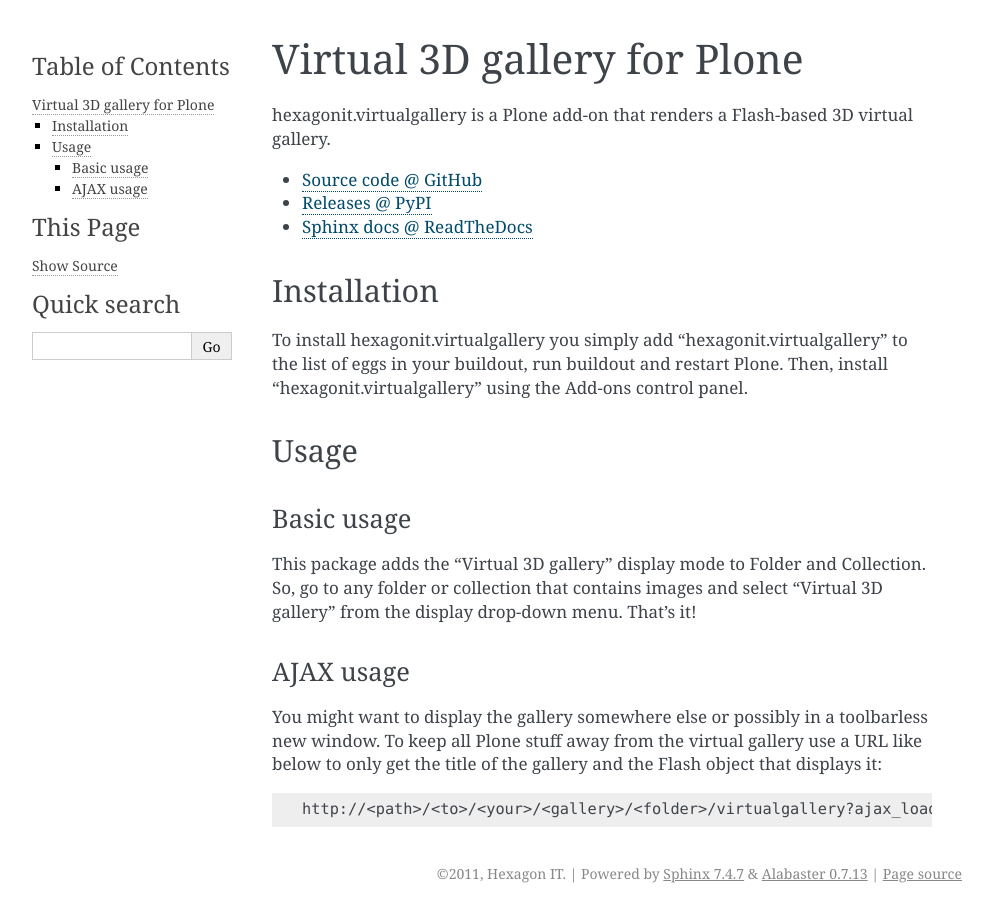
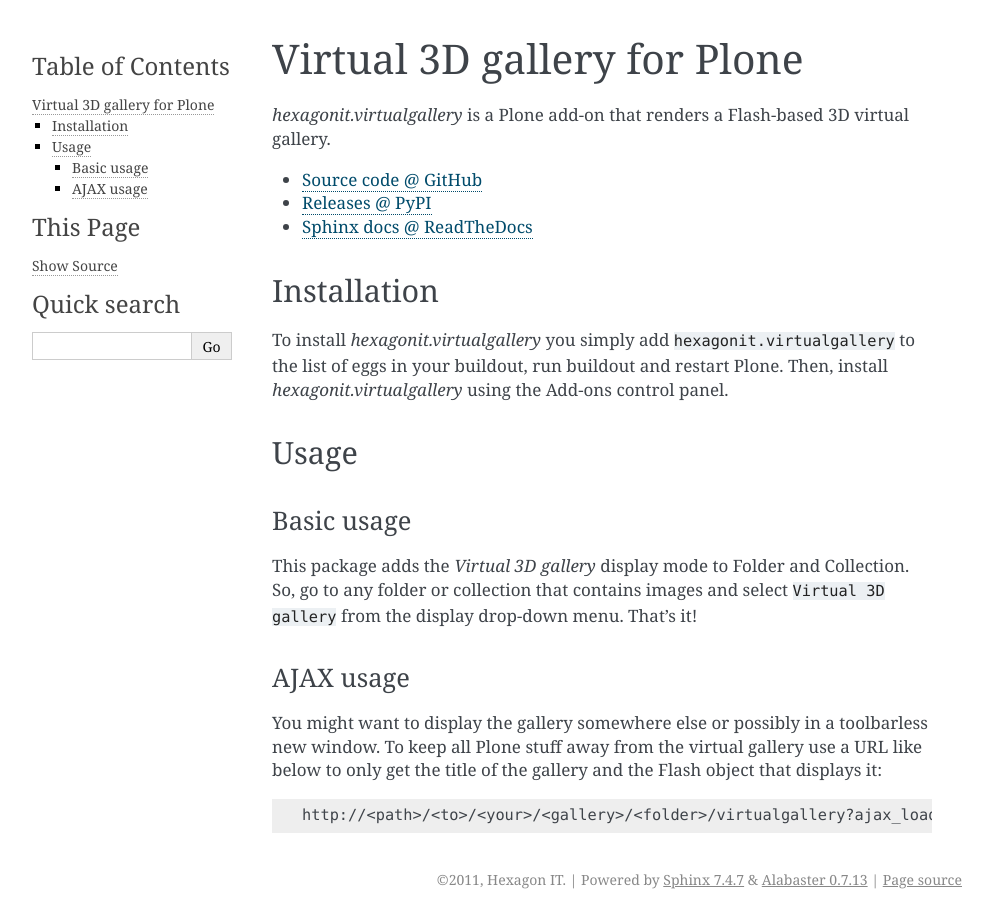
Before and after one commit to hexagonit/hexagonit.virtualgallery, a Sphinx documentation site: the page built from hexagonit/virtualgallery/docs/README.rst, in a window 1280 px wide. Shown: the whole page, without its empty margins (148-1141 px from the left). Built offline with Sphinx 7.4.7, drawn with Linux system fonts in a browser that asks for light colours.

```diff
--- a/hexagonit/virtualgallery/docs/README.rst
+++ b/hexagonit/virtualgallery/docs/README.rst
@@ -2,7 +2,7 @@
 Virtual 3D gallery for Plone
 ============================
 
-hexagonit.virtualgallery is a Plone add-on that renders a Flash-based 3D virtual gallery.
+`hexagonit.virtualgallery` is a Plone add-on that renders a Flash-based 3D virtual gallery.
 
 * `Source code @ GitHub <http://github.com/hexagonit/hexagonit.virtualgallery>`_
 * `Releases @ PyPI <http://pypi.python.org/pypi/hexagonit.virtualgallery>`_
@@ -11,7 +11,7 @@ hexagonit.virtualgallery is a Plone add-on that renders a Flash-based 3D virtual
 Installation
 ============
 
-To install hexagonit.virtualgallery you simply add "hexagonit.virtualgallery" to the list of eggs in your buildout, run buildout and restart Plone. Then, install "hexagonit.virtualgallery" using the Add-ons control panel.
+To install `hexagonit.virtualgallery` you simply add ``hexagonit.virtualgallery`` to the list of eggs in your buildout, run buildout and restart Plone. Then, install `hexagonit.virtualgallery` using the Add-ons control panel.
 
 Usage
 =====
@@ -19,7 +19,7 @@ Usage
 Basic usage
 -----------
 
-This package adds the "Virtual 3D gallery" display mode to Folder and Collection. So, go to any folder or collection that contains images and select "Virtual 3D gallery" from the display drop-down menu. That's it!
+This package adds the `Virtual 3D gallery` display mode to Folder and Collection. So, go to any folder or collection that contains images and select ``Virtual 3D gallery`` from the display drop-down menu. That's it!
 
 AJAX usage
 ----------
```
